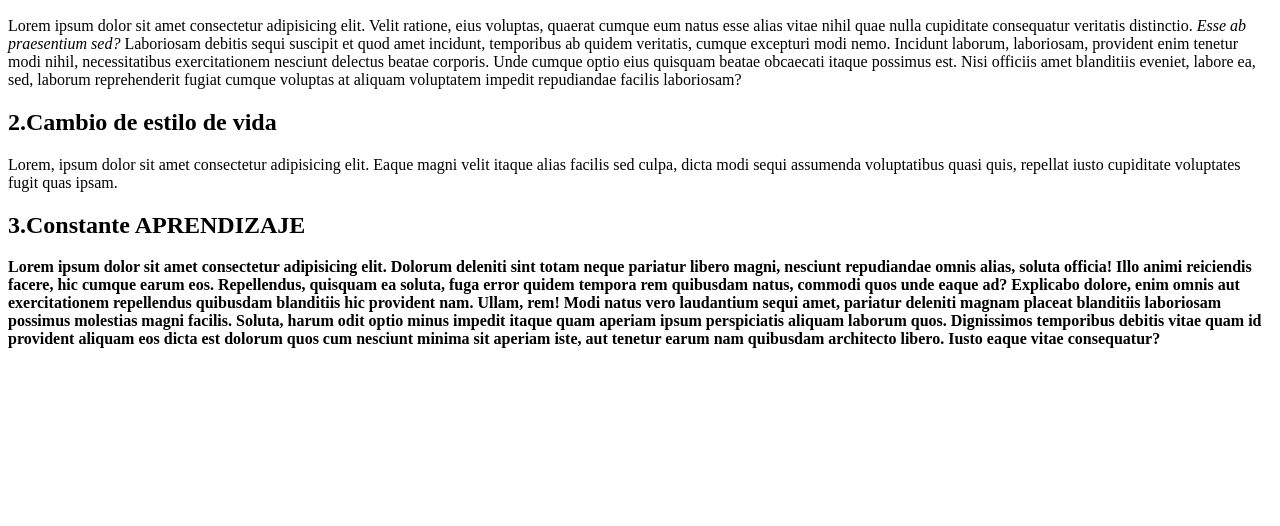
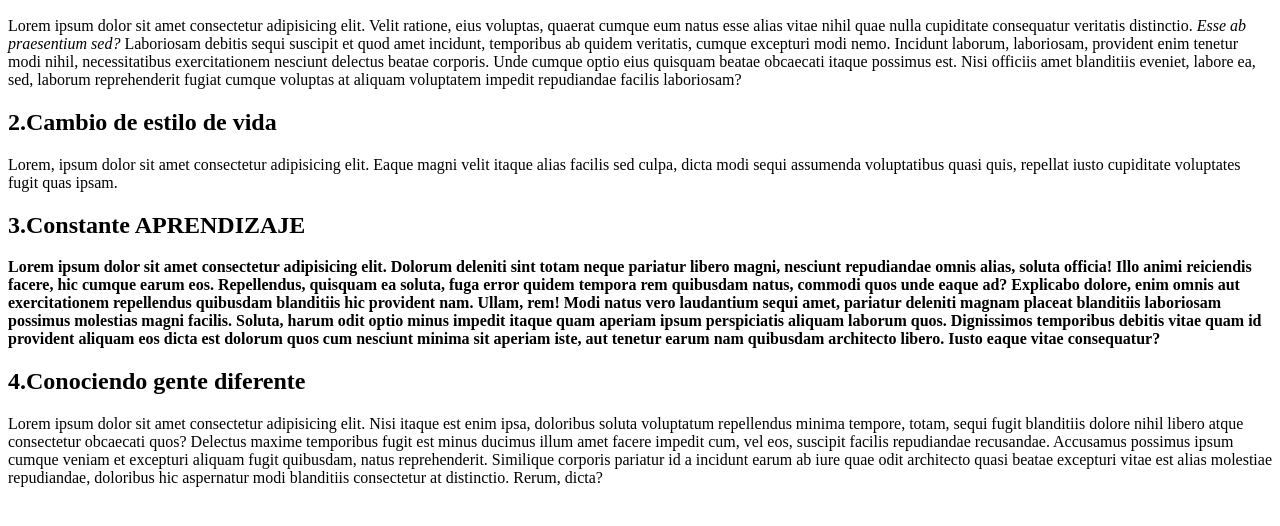
Before and after one commit to ChicaWhat/Probemos-de-nuevo, a plain HTML site: page index.html in a window 1280 px wide. Shown: the part 110-636 px from the top of the page. Drawn offline with Linux system fonts and the light colour scheme.

Commit message:
Añadido un nuevo punto

```diff
--- a/index.html
+++ b/index.html
@@ -24,6 +24,11 @@
     Modi natus vero laudantium sequi amet, pariatur deleniti magnam placeat blanditiis laboriosam possimus molestias magni facilis. Soluta, harum odit optio minus impedit itaque quam aperiam ipsum perspiciatis aliquam laborum quos.
     Dignissimos temporibus debitis vitae quam id provident aliquam eos dicta est dolorum quos cum nesciunt minima sit aperiam iste, aut tenetur earum nam quibusdam architecto libero. Iusto eaque vitae consequatur?</strong></p>
 
+    <h2> 4.Conociendo gente diferente</h2>
+    <p>Lorem ipsum dolor sit amet consectetur adipisicing elit. Nisi itaque est enim ipsa, doloribus soluta voluptatum repellendus minima tempore, totam, sequi fugit blanditiis dolore nihil libero atque consectetur obcaecati quos?
+    Delectus maxime temporibus fugit est minus ducimus illum amet facere impedit cum, vel eos, suscipit facilis repudiandae recusandae. Accusamus possimus ipsum cumque veniam et excepturi aliquam fugit quibusdam, natus reprehenderit.
+    Similique corporis pariatur id a incidunt earum ab iure quae odit architecto quasi beatae excepturi vitae est alias molestiae repudiandae, doloribus hic aspernatur modi blanditiis consectetur at distinctio. Rerum, dicta?</p>
+
 
 
 
```
